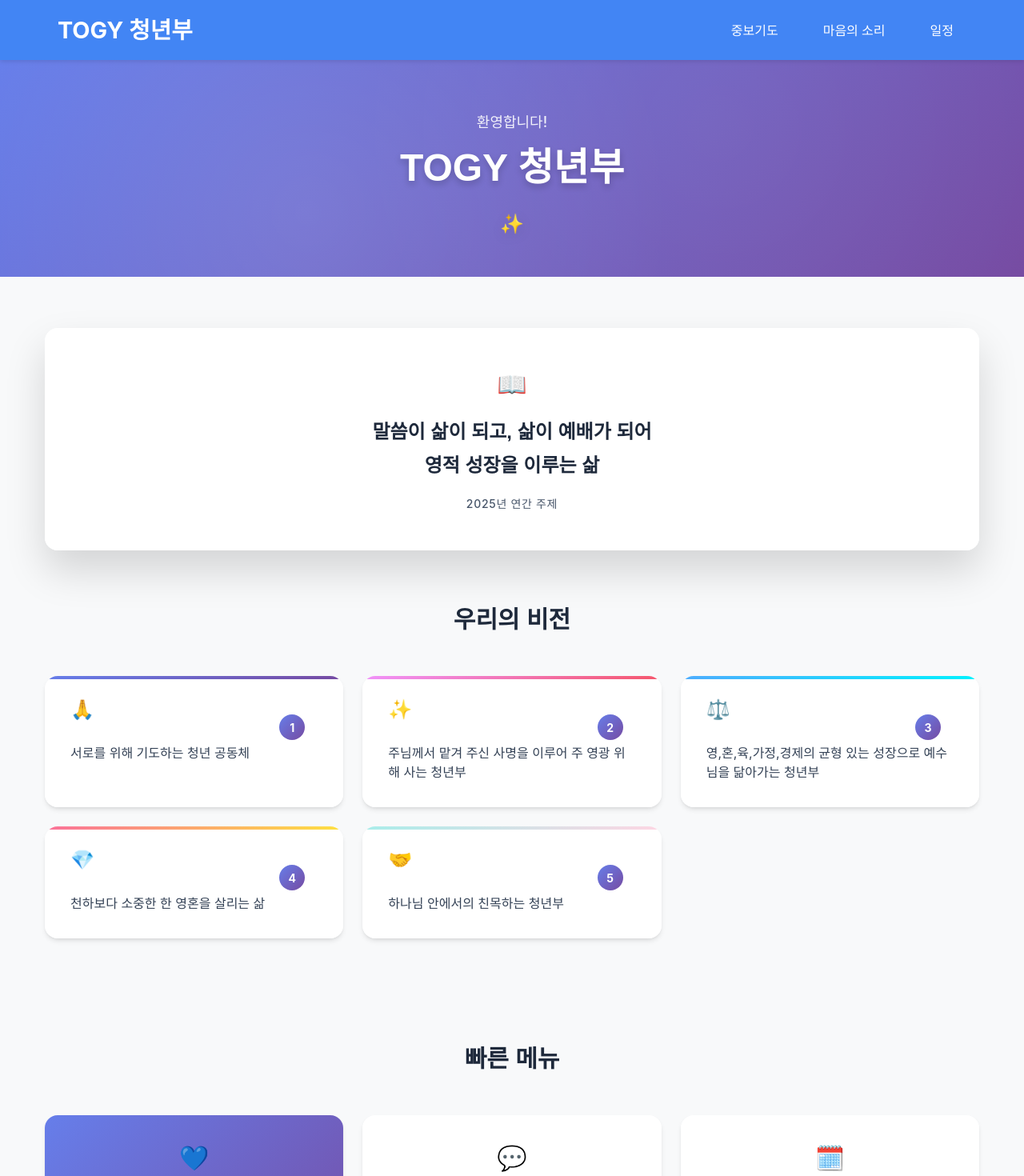
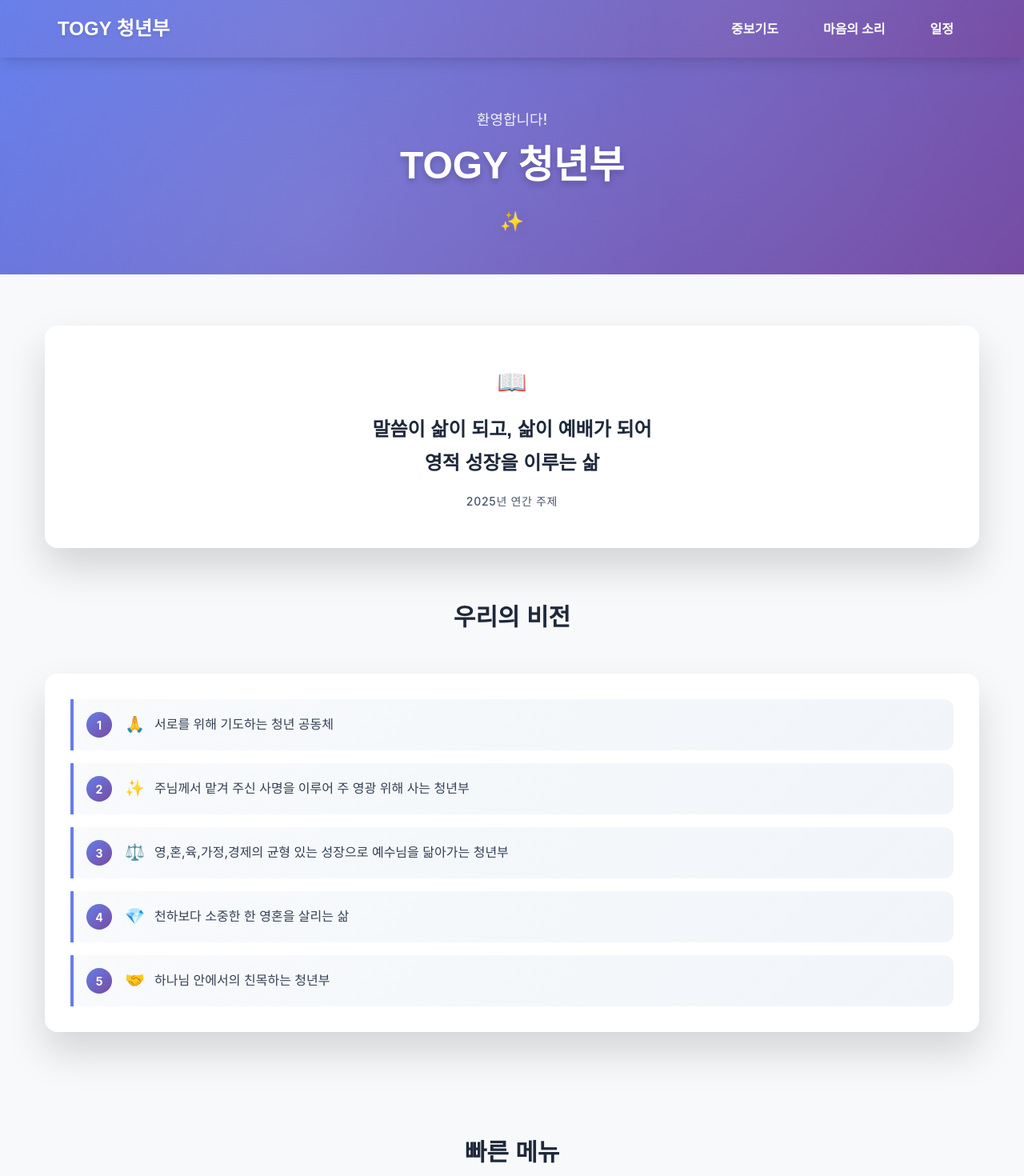
Before and after one commit to leejpp/torch5-web, a React (Create React App) app in the folder togy-web/: page / in a window 1280 px wide. Shown: the top 1470 px of the page at 80% size. Built offline with nearby package versions, Linux system fonts and the light colour scheme.

Commit message:
feat: 네비게이션 바 디자인 개선 및 최종 UI 최적화 - 모바일 스크롤량 70% 감소

```diff
--- a/togy-web/src/layouts/AdminLayout.js
+++ b/togy-web/src/layouts/AdminLayout.js
@@ -1,6 +1,7 @@
 import React, { useState } from 'react';
 import styled from 'styled-components';
 import { Link, Outlet, useLocation } from 'react-router-dom';
+import { colors, typography, spacing, shadows, borderRadius, media } from '../styles/designSystem';
 import AdminAuth from '../components/admin/AdminAuth';
 
 const AdminLayout = () => {
@@ -46,24 +47,50 @@ const Container = styled.div`
 `;
 
 const Header = styled.header`
-  background-color: #4285F4;
+  background: linear-gradient(135deg, ${colors.secondary[600]} 0%, ${colors.primary[600]} 100%);
   color: white;
-  box-shadow: 0 2px 5px rgba(0, 0, 0, 0.1);
+  box-shadow: ${shadows.lg};
   position: sticky;
   top: 0;
   z-index: 100;
+  backdrop-filter: blur(10px);
+
+  &::before {
+    content: '';
+    position: absolute;
+    top: 0;
+    left: 0;
+    right: 0;
+    bottom: 0;
+    background:
+      radial-gradient(circle at 30% 70%, rgba(255, 255, 255, 0.15) 0%, transparent 50%),
+      radial-gradient(circle at 70% 30%, rgba(255, 255, 255, 0.1) 0%, transparent 50%);
+    pointer-events: none;
+  }
+
+  &::after {
+    content: '';
+    position: absolute;
+    top: 0;
+    left: 0;
+    right: 0;
+    height: 3px;
+    background: ${colors.gradients.accent};
+  }
 `;
 
 const HeaderContent = styled.div`
   max-width: 1200px;
   margin: 0 auto;
-  padding: 1rem 2rem;
+  padding: ${spacing.lg} ${spacing['2xl']};
   display: flex;
   justify-content: space-between;
   align-items: center;
+  position: relative;
+  z-index: 1;
 
-  @media (max-width: 768px) {
-    padding: 0.8rem 1.5rem;
+  ${media['max-md']} {
+    padding: ${spacing.md} ${spacing.xl};
   }
 `;
 
@@ -72,13 +99,28 @@ const HomeLink = styled(Link)`
 `;
 
 const Logo = styled.h1`
-  font-size: 1.8rem;
-  font-weight: bold;
+  font-size: ${typography.fontSize['2xl']};
+  font-weight: ${typography.fontWeight.extrabold};
+  font-family: ${typography.fontFamily.heading};
   color: white;
   margin: 0;
+  text-shadow: 0 2px 4px rgba(0, 0, 0, 0.2);
+  display: flex;
+  align-items: center;
+  gap: ${spacing.sm};
 
-  @media (max-width: 768px) {
-    font-size: 1.5rem;
+  &::before {
+    content: '👑';
+    font-size: ${typography.fontSize.lg};
+    filter: drop-shadow(0 2px 4px rgba(0, 0, 0, 0.3));
+  }
+
+  ${media['max-md']} {
+    font-size: ${typography.fontSize.xl};
+
+    &::before {
+      font-size: ${typography.fontSize.base};
+    }
   }
 `;
 
@@ -103,38 +145,65 @@ const MenuIcon = styled.span`
 
 const Nav = styled.nav`
   display: flex;
-  gap: 1.5rem;
+  gap: ${spacing.xl};
 
-  @media (max-width: 768px) {
+  ${media['max-md']} {
     display: ${props => props.$isOpen ? 'flex' : 'none'};
     position: absolute;
     top: 100%;
     left: 0;
     right: 0;
-    background-color: #357ae8;
-    padding: 1rem;
+    background: linear-gradient(135deg, ${colors.secondary[700]} 0%, ${colors.primary[700]} 100%);
+    backdrop-filter: blur(20px);
+    padding: ${spacing.lg};
     flex-direction: column;
-    gap: 1rem;
+    gap: ${spacing.md};
+    box-shadow: ${shadows.xl};
+    border-top: 2px solid ${colors.gradients.accent};
   }
 `;
 
 const NavLink = styled(Link)`
   color: white;
   text-decoration: none;
-  font-weight: 500;
-  padding: 0.5rem 1rem;
-  border-radius: 8px;
-  transition: all 0.2s ease-in-out;
-  background-color: ${props => props.$isActive ? 'rgba(255, 255, 255, 0.2)' : 'transparent'};
+  font-weight: ${typography.fontWeight.bold};
+  font-size: ${typography.fontSize.base};
+  padding: ${spacing.sm} ${spacing.lg};
+  border-radius: ${borderRadius.lg};
+  transition: all 0.3s ease;
+  background-color: ${props => props.$isActive ? 'rgba(255, 255, 255, 0.3)' : 'transparent'};
+  backdrop-filter: blur(10px);
+  position: relative;
+  overflow: hidden;
+  border: 1px solid ${props => props.$isActive ? 'rgba(255, 255, 255, 0.3)' : 'transparent'};
+
+  &::before {
+    content: '';
+    position: absolute;
+    top: 0;
+    left: -100%;
+    width: 100%;
+    height: 100%;
+    background: ${colors.gradients.accent};
+    opacity: 0.2;
+    transition: left 0.5s ease;
+  }
 
   &:hover {
-    background-color: rgba(255, 255, 255, 0.2);
+    background-color: rgba(255, 255, 255, 0.3);
+    transform: translateY(-2px);
+    border-color: rgba(255, 255, 255, 0.4);
+
+    &::before {
+      left: 100%;
+    }
   }
 
-  @media (max-width: 768px) {
-    font-size: 0.95rem;
+  ${media['max-md']} {
+    font-size: ${typography.fontSize.sm};
     width: 100%;
     text-align: center;
+    padding: ${spacing.md} ${spacing.lg};
   }
 `;
 
@@ -145,22 +214,29 @@ const Main = styled.main`
 `;
 
 const Footer = styled.footer`
-  background-color: #e7f0ff;
-  padding: 1.5rem 0;
+  background: linear-gradient(135deg, ${colors.neutral[50]} 0%, ${colors.secondary[50]} 100%);
+  padding: ${spacing['2xl']} 0;
   margin-top: auto;
+  border-top: 1px solid ${colors.neutral[200]};
 `;
 
 const FooterContent = styled.div`
   max-width: 1200px;
   margin: 0 auto;
-  padding: 0 2rem;
+  padding: 0 ${spacing['2xl']};
   text-align: center;
 `;
 
 const FooterText = styled.p`
-  color: #4285F4;
-  font-size: 0.9rem;
+  color: ${colors.neutral[600]};
+  font-size: ${typography.fontSize.sm};
+  font-weight: ${typography.fontWeight.medium};
   margin: 0;
+
+  &::before {
+    content: '👑 ';
+    color: ${colors.secondary[500]};
+  }
 `;
 
 export default AdminLayout;
--- a/togy-web/src/layouts/UserLayout.js
+++ b/togy-web/src/layouts/UserLayout.js
@@ -1,7 +1,7 @@
 import React, { useState } from 'react';
 import styled from 'styled-components';
 import { Link, Outlet, useLocation } from 'react-router-dom';
-import { theme } from '../styles/theme';
+import { colors, typography, spacing, shadows, borderRadius, media } from '../styles/designSystem';
 
 const UserLayout = () => {
   const location = useLocation();
@@ -44,24 +44,40 @@ const Container = styled.div`
 `;
 
 const Header = styled.header`
-  background-color: #4285F4;
+  background: ${colors.gradients.primary};
   color: white;
-  box-shadow: 0 2px 5px rgba(0, 0, 0, 0.1);
+  box-shadow: ${shadows.lg};
   position: sticky;
   top: 0;
   z-index: 100;
+  backdrop-filter: blur(10px);
+
+  &::before {
+    content: '';
+    position: absolute;
+    top: 0;
+    left: 0;
+    right: 0;
+    bottom: 0;
+    background:
+      radial-gradient(circle at 30% 70%, rgba(255, 255, 255, 0.1) 0%, transparent 50%),
+      radial-gradient(circle at 70% 30%, rgba(255, 255, 255, 0.08) 0%, transparent 50%);
+    pointer-events: none;
+  }
 `;
 
 const HeaderContent = styled.div`
   max-width: 1200px;
   margin: 0 auto;
-  padding: 1rem 2rem;
+  padding: ${spacing.lg} ${spacing['2xl']};
   display: flex;
   justify-content: space-between;
   align-items: center;
+  position: relative;
+  z-index: 1;
 
-  @media (max-width: 768px) {
-    padding: 0.8rem 1.5rem;
+  ${media['max-md']} {
+    padding: ${spacing.md} ${spacing.xl};
   }
 `;
 
@@ -70,13 +86,15 @@ const HomeLink = styled(Link)`
 `;
 
 const Logo = styled.h1`
-  font-size: 1.8rem;
-  font-weight: bold;
+  font-size: ${typography.fontSize['2xl']};
+  font-weight: ${typography.fontWeight.extrabold};
+  font-family: ${typography.fontFamily.heading};
   color: white;
   margin: 0;
+  text-shadow: 0 2px 4px rgba(0, 0, 0, 0.1);
 
-  @media (max-width: 768px) {
-    font-size: 1.5rem;
+  ${media['max-md']} {
+    font-size: ${typography.fontSize.xl};
   }
 `;
 
@@ -101,38 +119,61 @@ const MenuIcon = styled.span`
 
 const Nav = styled.nav`
   display: flex;
-  gap: 1.5rem;
+  gap: ${spacing.xl};
 
-  @media (max-width: 768px) {
+  ${media['max-md']} {
     display: ${props => props.$isOpen ? 'flex' : 'none'};
     position: absolute;
     top: 100%;
     left: 0;
     right: 0;
-    background-color: #357ae8;
-    padding: 1rem;
+    background: linear-gradient(135deg, ${colors.primary[700]} 0%, ${colors.primary[800]} 100%);
+    backdrop-filter: blur(20px);
+    padding: ${spacing.lg};
     flex-direction: column;
-    gap: 1rem;
+    gap: ${spacing.md};
+    box-shadow: ${shadows.xl};
   }
 `;
 
 const NavLink = styled(Link)`
   color: white;
   text-decoration: none;
-  font-weight: 500;
-  padding: 0.5rem 1rem;
-  border-radius: 8px;
-  transition: all 0.2s ease-in-out;
-  background-color: ${props => props.$isActive ? 'rgba(255, 255, 255, 0.2)' : 'transparent'};
+  font-weight: ${typography.fontWeight.semibold};
+  font-size: ${typography.fontSize.base};
+  padding: ${spacing.sm} ${spacing.lg};
+  border-radius: ${borderRadius.lg};
+  transition: all 0.3s ease;
+  background-color: ${props => props.$isActive ? 'rgba(255, 255, 255, 0.25)' : 'transparent'};
+  backdrop-filter: blur(10px);
+  position: relative;
+  overflow: hidden;
+
+  &::before {
+    content: '';
+    position: absolute;
+    top: 0;
+    left: -100%;
+    width: 100%;
+    height: 100%;
+    background: linear-gradient(90deg, transparent, rgba(255, 255, 255, 0.2), transparent);
+    transition: left 0.5s ease;
+  }
 
   &:hover {
-    background-color: rgba(255, 255, 255, 0.2);
+    background-color: rgba(255, 255, 255, 0.25);
+    transform: translateY(-2px);
+
+    &::before {
+      left: 100%;
+    }
   }
 
-  @media (max-width: 768px) {
-    font-size: 0.95rem;
+  ${media['max-md']} {
+    font-size: ${typography.fontSize.sm};
     width: 100%;
     text-align: center;
+    padding: ${spacing.md} ${spacing.lg};
   }
 `;
 
@@ -143,21 +184,23 @@ const Main = styled.main`
 `;
 
 const Footer = styled.footer`
-  background-color: #e7f0ff;
-  padding: 1.5rem 0;
+  background: linear-gradient(135deg, ${colors.neutral[50]} 0%, ${colors.neutral[100]} 100%);
+  padding: ${spacing['2xl']} 0;
   margin-top: auto;
+  border-top: 1px solid ${colors.neutral[200]};
 `;
 
 const FooterContent = styled.div`
   max-width: 1200px;
   margin: 0 auto;
-  padding: 0 2rem;
+  padding: 0 ${spacing['2xl']};
   text-align: center;
 `;
 
 const FooterText = styled.p`
-  color: #4285F4;
-  font-size: 0.9rem;
+  color: ${colors.neutral[600]};
+  font-size: ${typography.fontSize.sm};
+  font-weight: ${typography.fontWeight.medium};
   margin: 0;
 `;
 
--- a/togy-web/src/pages/user/Home.js
+++ b/togy-web/src/pages/user/Home.js
@@ -69,18 +69,21 @@ const Home = () => {
           </YearlyThemeCard>
 
           <VisionTitle>우리의 비전</VisionTitle>
-          <VisionGrid>
-            {visionItems.map((item, index) => (
-              <VisionCard key={item.id} delay={index * 0.1}>
-                <VisionCardGradient gradient={item.color} />
-                <VisionCardContent>
-                  <VisionEmoji>{item.emoji}</VisionEmoji>
-                  <VisionNumber>{item.id}</VisionNumber>
-                  <VisionText>{item.text}</VisionText>
-                </VisionCardContent>
-              </VisionCard>
-            ))}
-          </VisionGrid>
+          <VisionCard>
+            <VisionCardContent>
+              <VisionList>
+                {visionItems.map((item, index) => (
+                  <VisionItem key={item.id} delay={index * 0.05}>
+                    <VisionItemNumber>{item.id}</VisionItemNumber>
+                    <VisionItemContent>
+                      <VisionItemEmoji>{item.emoji}</VisionItemEmoji>
+                      <VisionItemText>{item.text}</VisionItemText>
+                    </VisionItemContent>
+                  </VisionItem>
+                ))}
+              </VisionList>
+            </VisionCardContent>
+          </VisionCard>
         </VisionSection>
 
         <QuickActionsSection>
@@ -339,47 +342,37 @@ const VisionTitle = styled.h3`
   }
 `;
 
-const VisionGrid = styled.div`
-  display: grid;
-  grid-template-columns: repeat(auto-fit, minmax(320px, 1fr));
-  gap: ${spacing.xl};
+const VisionCard = styled.div`
+  background: rgba(255, 255, 255, 0.95);
+  backdrop-filter: blur(20px);
+  border-radius: ${borderRadius['2xl']};
+  padding: ${spacing['2xl']};
+  box-shadow: ${shadows.glass};
+  animation: ${fadeInUp} 0.8s ease-out 0.4s both;
+  position: relative;
+  overflow: hidden;
   margin-bottom: ${spacing['4xl']};
 
-  ${media['max-md']} {
-    grid-template-columns: 1fr;
-    gap: ${spacing.md};
-    margin-bottom: ${spacing['2xl']};
-  }
-`;
-
-const VisionCard = styled.div`
-  position: relative;
-  background: rgba(255, 255, 255, 0.9);
-  backdrop-filter: blur(15px);
-  border-radius: ${borderRadius['2xl']};
-  padding: ${spacing['2xl']};
-  box-shadow: ${shadows.md};
-  transition: all 0.3s ease;
-  animation: ${fadeInUp} 0.8s ease-out ${props => 0.4 + props.delay}s both;
-  overflow: hidden;
-
-  &:hover {
-    transform: translateY(-5px);
-    box-shadow: ${shadows.xl};
+  &::before {
+    content: '';
+    position: absolute;
+    top: 0;
+    left: -200px;
+    width: 200px;
+    height: 100%;
+    background: linear-gradient(
+      90deg,
+      transparent,
+      rgba(255, 255, 255, 0.4),
+      transparent
+    );
+    animation: ${shimmer} 3s infinite;
   }
 
   ${media['max-md']} {
-    padding: ${spacing.lg};
+    padding: ${spacing.xl};
+    margin-bottom: ${spacing['2xl']};
   }
-`;
-
-const VisionCardGradient = styled.div`
-  position: absolute;
-  top: 0;
-  left: 0;
-  right: 0;
-  height: 4px;
-  background: ${props => props.gradient};
 `;
 
 const VisionCardContent = styled.div`
@@ -387,21 +380,40 @@ const VisionCardContent = styled.div`
   z-index: 1;
 `;
 
-const VisionEmoji = styled.div`
-  font-size: ${typography.fontSize['2xl']};
-  margin-bottom: ${spacing.lg};
-  animation: ${float} 4s ease-in-out infinite;
+const VisionList = styled.div`
+  display: flex;
+  flex-direction: column;
+  gap: ${spacing.lg};
 
   ${media['max-md']} {
-    font-size: ${typography.fontSize.xl};
-    margin-bottom: ${spacing.md};
+    gap: ${spacing.md};
   }
 `;
 
-const VisionNumber = styled.div`
-  position: absolute;
-  top: ${spacing.lg};
-  right: ${spacing.lg};
+const VisionItem = styled.div`
+  display: flex;
+  align-items: flex-start;
+  gap: ${spacing.lg};
+  padding: ${spacing.lg};
+  background: linear-gradient(135deg, ${colors.neutral[50]} 0%, ${colors.neutral[100]} 100%);
+  border-radius: ${borderRadius.xl};
+  border-left: 4px solid transparent;
+  border-image: ${colors.gradients.primary} 1;
+  transition: all 0.3s ease;
+  animation: ${fadeInUp} 0.6s ease-out ${props => 0.5 + props.delay}s both;
+
+  &:hover {
+    transform: translateX(4px);
+    background: linear-gradient(135deg, ${colors.neutral[100]} 0%, ${colors.neutral[200]} 100%);
+  }
+
+  ${media['max-md']} {
+    padding: ${spacing.md};
+    gap: ${spacing.md};
+  }
+`;
+
+const VisionItemNumber = styled.div`
   width: 32px;
   height: 32px;
   background: ${colors.gradients.primary};
@@ -412,13 +424,41 @@ const VisionNumber = styled.div`
   justify-content: center;
   font-weight: ${typography.fontWeight.bold};
   font-size: ${typography.fontSize.sm};
+  flex-shrink: 0;
+
+  ${media['max-md']} {
+    width: 28px;
+    height: 28px;
+    font-size: ${typography.fontSize.xs};
+  }
 `;
 
-const VisionText = styled.p`
+const VisionItemContent = styled.div`
+  display: flex;
+  align-items: center;
+  gap: ${spacing.md};
+  flex: 1;
+
+  ${media['max-md']} {
+    gap: ${spacing.sm};
+  }
+`;
+
+const VisionItemEmoji = styled.div`
+  font-size: ${typography.fontSize.xl};
+  flex-shrink: 0;
+
+  ${media['max-md']} {
+    font-size: ${typography.fontSize.lg};
+  }
+`;
+
+const VisionItemText = styled.p`
   font-size: ${typography.fontSize.base};
   line-height: ${typography.lineHeight.normal};
   color: ${colors.neutral[700]};
   font-weight: ${typography.fontWeight.normal};
+  margin: 0;
 
   ${media['max-md']} {
     font-size: ${typography.fontSize.sm};
--- a/togy-web/src/pages/user/PrayerRequests.js
+++ b/togy-web/src/pages/user/PrayerRequests.js
@@ -128,11 +128,7 @@ const PrayerRequests = () => {
                       ))}
                     </PrayerList>
 
-                    <CardFooter>
-                      <HeartButton>
-                        💙 함께 기도해요
-                      </HeartButton>
-                    </CardFooter>
+
                   </CardContent>
                 </PrayerCard>
               ))}
@@ -529,9 +525,8 @@ const PrayerHeader = styled.div`
   margin-bottom: ${spacing.xl};
 
   ${media['max-md']} {
-    flex-direction: column;
-    gap: ${spacing.lg};
-    align-items: flex-start;
+    margin-bottom: ${spacing.lg};
+    gap: ${spacing.md};
   }
 `;
 
@@ -539,6 +534,12 @@ const PersonInfo = styled.div`
   display: flex;
   align-items: center;
   gap: ${spacing.lg};
+  flex: 1;
+  min-width: 0;
+
+  ${media['max-md']} {
+    gap: ${spacing.md};
+  }
 `;
 
 const PersonAvatar = styled.div`
@@ -553,12 +554,21 @@ const PersonAvatar = styled.div`
   font-weight: ${typography.fontWeight.bold};
   font-size: ${typography.fontSize.lg};
   box-shadow: ${shadows.md};
+  flex-shrink: 0;
+
+  ${media['max-md']} {
+    width: 40px;
+    height: 40px;
+    font-size: ${typography.fontSize.base};
+  }
 `;
 
 const PersonDetails = styled.div`
   display: flex;
   flex-direction: column;
   gap: ${spacing.xs};
+  min-width: 0;
+  flex: 1;
 `;
 
 const PersonName = styled.h3`
@@ -566,6 +576,13 @@ const PersonName = styled.h3`
   font-size: ${typography.fontSize.lg};
   font-weight: ${typography.fontWeight.bold};
   margin: 0;
+  white-space: nowrap;
+  overflow: hidden;
+  text-overflow: ellipsis;
+
+  ${media['max-md']} {
+    font-size: ${typography.fontSize.base};
+  }
 `;
 
 const TimeStamp = styled.span`
@@ -581,6 +598,13 @@ const PrayerBadge = styled.span`
   font-size: ${typography.fontSize.sm};
   font-weight: ${typography.fontWeight.semibold};
   box-shadow: ${shadows.sm};
+  white-space: nowrap;
+  flex-shrink: 0;
+
+  ${media['max-md']} {
+    padding: ${spacing.xs} ${spacing.md};
+    font-size: ${typography.fontSize.xs};
+  }
 `;
 
 const PrayerList = styled.div`
@@ -649,41 +673,6 @@ const PrayerText = styled.p`
   }
 `;
 
-const CardFooter = styled.div`
-  border-top: 1px solid ${colors.neutral[200]};
-  padding-top: ${spacing.lg};
-  text-align: center;
 
-  ${media['max-md']} {
-    padding-top: ${spacing.md};
-  }
-`;
-
-const HeartButton = styled.button`
-  background: ${colors.gradients.primary};
-  color: white;
-  border: none;
-  padding: ${spacing.md} ${spacing.xl};
-  border-radius: ${borderRadius.full};
-  font-size: ${typography.fontSize.sm};
-  font-weight: ${typography.fontWeight.semibold};
-  cursor: pointer;
-  transition: all 0.3s ease;
-  box-shadow: ${shadows.sm};
-
-  &:hover {
-    transform: translateY(-2px);
-    box-shadow: ${shadows.md};
-  }
-
-  &:active {
-    transform: translateY(0);
-  }
-
-  ${media['max-md']} {
-    padding: ${spacing.sm} ${spacing.lg};
-    font-size: ${typography.fontSize.xs};
-  }
-`;
 
 export default PrayerRequests;
```
